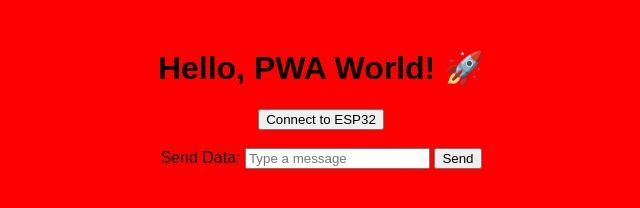
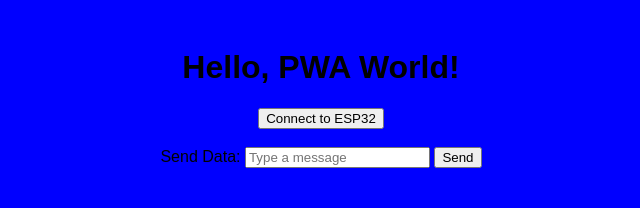
Before and after one commit to bensterl15/AudioLaser, a plain HTML site: page index.html in a window 1280 px wide. Shown: the whole page, without its empty margins (319-959 px from the left). Drawn offline with Linux system fonts and the light colour scheme.

Commit message:
Updated logo

```diff
--- a/index.html
+++ b/index.html
@@ -8,12 +8,12 @@
     <link rel="manifest" href="manifest.json">
     <style>
         body {
-            background-color: red;
+            background-color: blue;
         }
     </style>
 </head>
 <body>
-    <h1>Hello, PWA World! 🚀</h1>
+    <h1>Hello, PWA World!</h1>
 
     <button id="connectBtn">Connect to ESP32</button>
 
```
Also changed, not shown: manifest.json.
